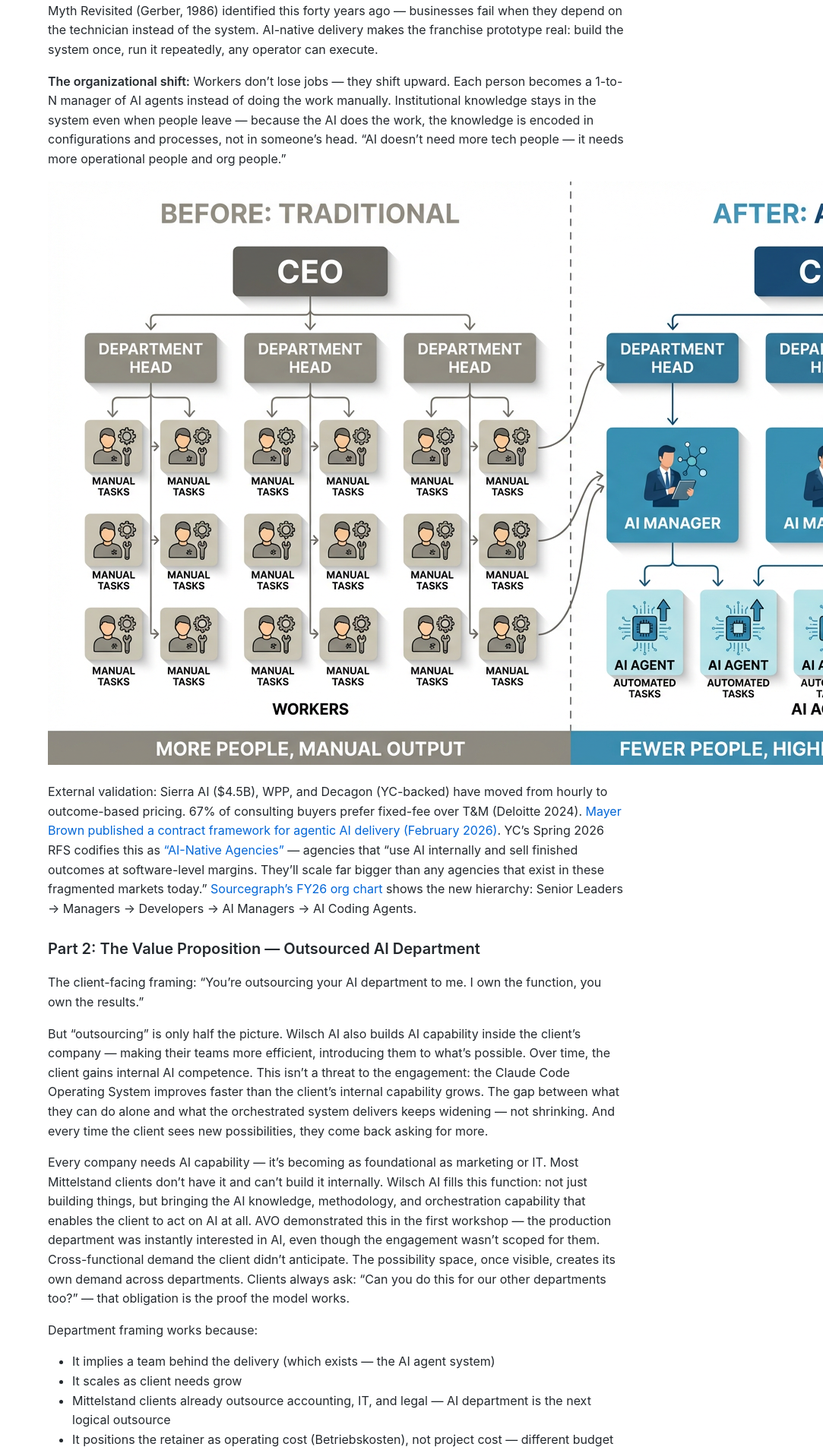
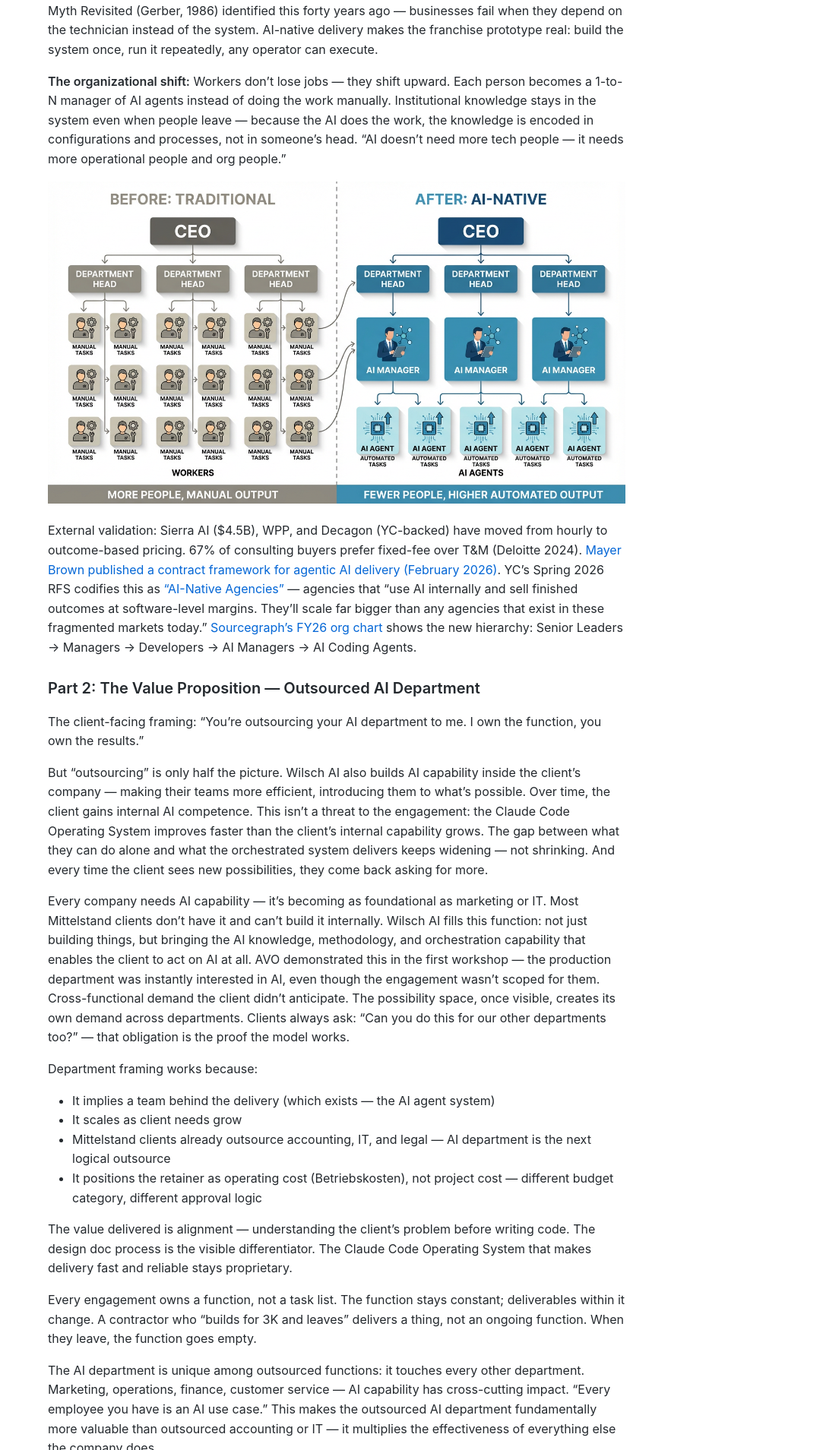
Before and after one commit to MariusWilsch/public-wilsch-ai-pages, a Jekyll site: the page built from project/soloforce/contract-strategy-retainer-model-design.md, in a window 1280 px wide. Shown: the part 2829-4738 px from the top of the page at 76% size, without its empty margins (197-1280 px from the left). Built offline with Jekyll 4.4.1, drawn with Linux system fonts in a browser that asks for light colours; our own code applies the rules of GitHub Pages for plain Markdown files.

Commit message:
Sync from hippocampus 2026-02-21

```diff
--- a/project/soloforce/contract-strategy-retainer-model-design.md
+++ b/project/soloforce/contract-strategy-retainer-model-design.md
@@ -66,7 +66,7 @@ The system-dependent model is the structural counter to every trust-deficit obje
 
 **The organizational shift:** Workers don't lose jobs — they shift upward. Each person becomes a 1-to-N manager of AI agents instead of doing the work manually. Institutional knowledge stays in the system even when people leave — because the AI does the work, the knowledge is encoded in configurations and processes, not in someone's head. "AI doesn't need more tech people — it needs more operational people and org people."
 
-![Before/After: Traditional org chart vs AI-Native org chart](assets/org-chart-before-after.png)
+<img src="assets/org-chart-before-after.png" alt="Before/After: Traditional org chart vs AI-Native org chart" width="100%">
 
 External validation: Sierra AI ($4.5B), WPP, and Decagon (YC-backed) have moved from hourly to outcome-based pricing. 67% of consulting buyers prefer fixed-fee over T&M (Deloitte 2024). [Mayer Brown published a contract framework for agentic AI delivery (February 2026)](https://www.mayerbrown.com/en/insights/publications/2026/02/contracting-for-agentic-ai-solutions-shifting-the-model-from-saas-to-services). YC's Spring 2026 RFS codifies this as ["AI-Native Agencies"](https://www.ycombinator.com/rfs#ai-powered-agencies) — agencies that "use AI internally and sell finished outcomes at software-level margins. They'll scale far bigger than any agencies that exist in these fragmented markets today." [Sourcegraph's FY26 org chart](https://sourcegraph.com/blog/revenge-of-the-junior-developer) shows the new hierarchy: Senior Leaders → Managers → Developers → AI Managers → AI Coding Agents.
 
@@ -92,7 +92,7 @@ The AI department is unique among outsourced functions: it touches every other d
 
 Like ARK Invest's "Technological Convergence" thesis ([Big Ideas 2026, p.5](https://ark-invest.com/big-ideas-2026)) — where AI is the central node touching all other technologies — the AI department is the central node touching all other departments. When one department sees what AI can do, the others demand it. AVO demonstrated this: the first workshop was scoped for software, but the production department was instantly interested. The possibility space, once visible, creates its own demand across departments. Clients always ask: "Can you do this for our other departments too?"
 
-![AI Department convergence — the department that touches every other department](assets/ai-department-convergence.png)
+<img src="assets/ai-department-convergence.png" alt="AI Department convergence — the department that touches every other department" width="100%">
 
 **Observability replaces timesheets.** The AI delivery system produces a complete audit trail — every agent action, every conversation, every decision is queryable. Point-in-time observability of what your AI department has been doing replaces the need for Stundennachweis. The system IS the transparency layer — more transparent than any person could be, and it comes free as a byproduct of AI-native delivery.
 
```
